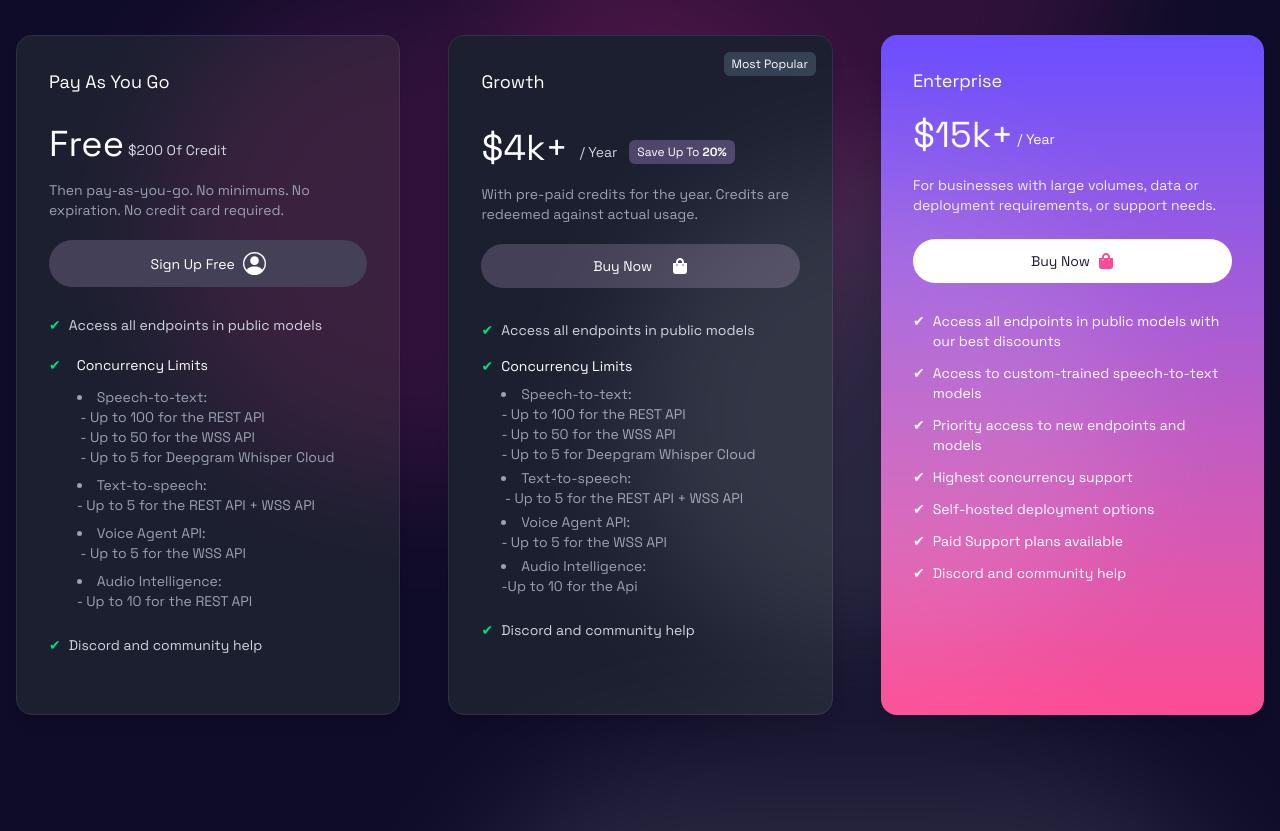
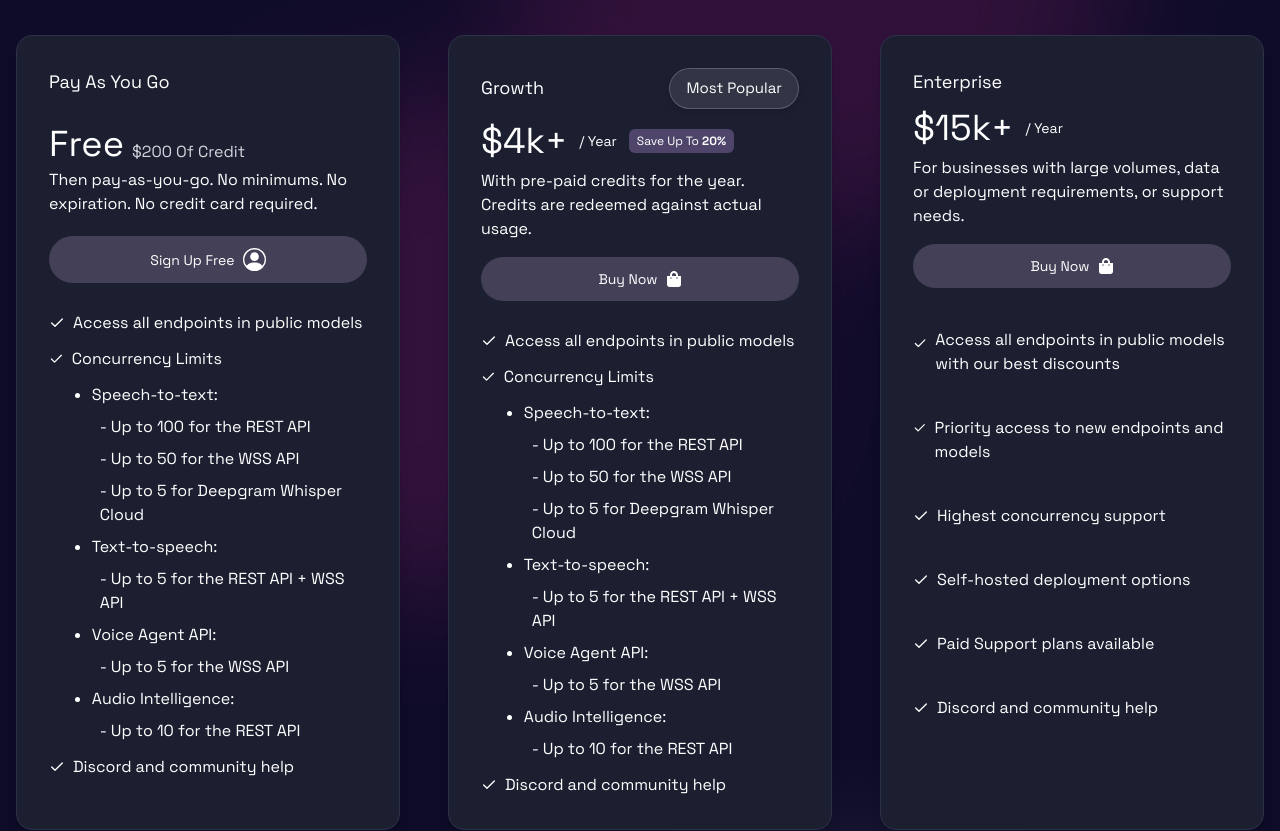
Before and after one commit to aniket1153/emailFinder, a React (Vite) app: page / in a window 1280 px wide. Shown: the part 1480-2311 px from the top of the page. Built offline with nearby package versions, Linux system fonts and the light colour scheme.

Commit message:
css will fixed

```diff
--- a/src/Components/SimplePlans.jsx
+++ b/src/Components/SimplePlans.jsx
@@ -1,7 +1,8 @@
 import React from "react";
 import {  FaArrowRight, FaShoppingBag } from "react-icons/fa";
 import { BsPersonCircle } from "react-icons/bs";
-
+ import { FiCheck  } from 'react-icons/fi';
+import { RxCross1 } from 'react-icons/rx';
 
 const SimplePlans = () => {
   return (
@@ -24,113 +25,146 @@ const SimplePlans = () => {
 
       {/* Cards Wrapper */}
       <div className="flex flex-col lg:flex-row gap-12 items-stretch justify-center relative">
-         <div className="absolute inset-0 z-0">
+        {/* Background Blur Effects */}
+        <div className="absolute inset-0 z-0">
+          <div className="absolute top-[-2%] left-[40%] w-96 h-96 rounded-full opacity-20 blur-3xl" />
+          <div className="absolute top-20 right-1 w-[600px] h-[500px] rounded-full opacity-15 blur-3xl" />
+          <div className="absolute bottom-[30%] left-[12.5%] w-[600px] h-[500px] bg-pink-500 rounded-full opacity-15 blur-3xl" />
+        </div>
 
-        <div className="absolute bottom-[35%] left-1/9 w-[700px] h-[500px]  bg-pink-500 rounded-full opacity-14 blur-3xl" />
-
-
-      </div>
         {/* CARD 1: Pay As You Go */}
-        <div className="flex flex-col min-h-[680px] bg-[#1b1f30] border border-[#2e3248] text-white rounded-2xl p-6 sm:p-8 w-full max-w-[400px] shadow-lg">
-          <h3 className="text-lg font-spaceGrotesk mb-7 relative">Pay As You Go</h3>
-          <div className="text-4xl font-spaceGrotesk mb-1 flex flew-row relative">Free <div className="text-sm text-gray-300 mb-4 mt-4 ml-1">$200 Of Credit</div></div>
-
-          <p className="text-sm text-gray-400 mb-5 font-inter relative">
+        <div className="flex group flex-col min-h-[680px] bg-[#1b1f30] border border-[#2e3248] hover:bg-gradient-to-b hover:from-[#6B4EFF] hover:to-[#FC4B94] text-white rounded-2xl p-6 sm:p-8 w-full max-w-[400px] shadow-lg transition-colors duration-300 relative z-10">
+          <h3 className="text-lg font-spaceGrotesk mb-7">Pay As You Go</h3>
+          <div className="text-4xl font-spaceGrotesk mb-1 flex items-center">
+            Free <span className="text-[1rem] text-gray-300 ml-2 mt-4">$200 Of Credit</span>
+          </div>
+          <p className="text-[1rem] text-white mb-5 font-inter">
             Then pay-as-you-go. No minimums. No expiration. No credit card required.
           </p>
-
-          <button className="w-full bg-[#444057] hover:bg-[#5d5970] transition-colors duration-200 text-white py-3 rounded-full font-inter flex items-center justify-center gap-2 text-sm mb-7 relative">
-            Sign Up Free <BsPersonCircle className="" size={23} />
+          <button className="w-full bg-[#444057] group-hover:bg-white group-hover:text-black transition-colors duration-200 py-3 rounded-full font-inter flex items-center justify-center gap-2 text-sm mb-7">
+            Sign Up Free <BsPersonCircle size={23} />
           </button>
-
-          <ul className="space-y-3 text-sm text-gray-300 relative">
+          <ul className="space-y-3 text-[1rem] font-inter">
             <li className="flex items-start gap-2">
-              <span className="text-green-400 font-inter mb-2">✔</span>
+              <FiCheck size={16} className="mt-1" />
               Access all endpoints in public models
             </li>
-            <li className="flex items-start gap-4">
-              <span className="text-green-400">✔</span>
-              <div className=" relative">
-                <div className="font-inter text-white mb-3 relative">Concurrency Limits</div>
-                <ul className="list-disc list-inside space-y-2 text-gray-400 font-inter mb-3 relative">
-                  <li>Speech-to-text: <br/> - Up to 100 for the REST API <br />  - Up to 50 for the WSS API <br /> - Up to 5 for Deepgram Whisper Cloud</li>
-                  <li>Text-to-speech: <br />- Up to 5 for the REST API + WSS API</li>
-                  <li>Voice Agent API: <br />  - Up to 5 for the WSS API</li>
-                  <li>Audio Intelligence: <br />- Up to 10 for the REST API</li>
+            <li className="flex items-start gap-2">
+              <FiCheck size={16} className="mt-1" />
+              <div>
+                <div className="mb-3">Concurrency Limits</div>
+                <ul className="list-disc ml-5 space-y-2">
+                  <li>Speech-to-text:</li>
+                  <div className="ml-2">- Up to 100 for the REST API</div>
+                  <div className="ml-2">- Up to 50 for the WSS API</div>
+                  <div className="ml-2">- Up to 5 for Deepgram Whisper Cloud</div>
+                  <li>Text-to-speech:</li>
+                  <div className="ml-2">- Up to 5 for the REST API + WSS API</div>
+                  <li>Voice Agent API:</li>
+                  <div className="ml-2">- Up to 5 for the WSS API</div>
+                  <li>Audio Intelligence:</li>
+                  <div className="ml-2">- Up to 10 for the REST API</div>
                 </ul>
               </div>
             </li>
             <li className="flex items-start gap-2">
-              <span className="text-green-400 font-inter">✔</span>
+              <FiCheck size={16} className="mt-1" />
               Discord and community help
             </li>
           </ul>
         </div>
 
         {/* CARD 2: Growth */}
-        <div className="flex flex-col min-h-[680px] bg-[#1b1f30] border border-[#2e3248] text-white rounded-2xl p-5 sm:p-8 w-full max-w-[400px] shadow-lg relative">
-          <div className="absolute top-4 right-4 bg-gray-700 text-xs px-2 py-1 rounded-md font-spaceGroteskmb">Most Popular</div>
-          <h3 className="text-lg font-spaceGrotesk mb-8 relative">Growth</h3>
+        <div className="flex group flex-col min-h-[680px] bg-[#1b1f30] border border-[#2e3248] hover:bg-gradient-to-b hover:from-[#6B4EFF] hover:to-[#FC4B94] text-white rounded-2xl p-6 sm:p-8 w-full max-w-[400px] shadow-lg transition-colors duration-300 relative z-10">
+          <div className="flex justify-between items-center mb-3">
+            <h3 className="text-lg font-spaceGrotesk">Growth</h3>
+            <div className="bg-white/10 backdrop-blur-md border border-white/20 text-[15px] px-4 py-2 rounded-3xl font-spaceGrotesk shadow-md">
+              Most Popular
+            </div>
+          </div>
           <div className="flex items-center gap-3 mb-2">
-            <div className="text-4xl font-spaceGrotesk mb-2 relative">$4k+</div>
-            <div className="text-sm text-gray-300">/ Year</div>
+            <div className="text-4xl font-spaceGrotesk">$4k+</div>
+            <div className="text-sm">/ Year</div>
             <div className="bg-[#4F456B] text-xs px-2 py-1 rounded-md">
               Save Up To <strong>20%</strong>
             </div>
           </div>
-          <p className="text-sm text-gray-400  font-inter mb-5 relative">
+          <p className="text-[1rem] font-inter mb-4">
             With pre-paid credits for the year. Credits are redeemed against actual usage.
           </p>
-          <button className="w-full relative bg-[#444057] hover:bg-[#5d5970] transition-colors duration-200 text-white py-3 rounded-full font-inter flex items-center justify-center gap-5 text-sm mb-8 ">
-            Buy Now <FaShoppingBag className="text-white text-base" />
+          <button className="w-full bg-[#444057] group-hover:bg-white group-hover:text-black transition-colors duration-200 py-3 rounded-full font-inter flex items-center justify-center gap-2 text-sm mb-7">
+            Buy Now <FaShoppingBag className="text-base" />
           </button>
-          <ul className="space-y-3 text-sm text-gray-300">
+          <ul className="space-y-3 text-[1rem] font-inter">
             <li className="flex items-start gap-2">
-              <span className="text-green-400 font-inter mb-1 relative">✔</span>
+              <FiCheck size={16} className="mt-1" />
               Access all endpoints in public models
             </li>
-            <li className="flex items-start gap-2 relative">
-              <span className="text-green-400 ">✔</span>
+            <li className="flex items-start gap-2">
+              <FiCheck size={16} className="mt-1" />
               <div>
-                <div className="font-inter text-white mb-2">Concurrency Limits</div>
-                <ul className="list-disc list-inside space-y-1 text-gray-400 font-inter mb-3">
-                  <li className="relative">Speech-to-text: <br />- Up to 100 for the REST API <br />- Up to 50 for the WSS API  <br />- Up to 5 for Deepgram Whisper Cloud</li>
-                  <li className="relative">Text-to-speech: <br /> - Up to 5 for the REST API + WSS API</li>
-                  <li className="relative">Voice Agent API: <br />- Up to 5 for the WSS API</li>
-                  <li className="relative">Audio Intelligence:  <br /> -Up to 10 for the Api</li>
+                <div className="mb-3">Concurrency Limits</div>
+                <ul className="list-disc ml-5 space-y-2">
+                  <li>Speech-to-text:</li>
+                  <div className="ml-2">- Up to 100 for the REST API</div>
+                  <div className="ml-2">- Up to 50 for the WSS API</div>
+                  <div className="ml-2">- Up to 5 for Deepgram Whisper Cloud</div>
+                  <li>Text-to-speech:</li>
+                  <div className="ml-2">- Up to 5 for the REST API + WSS API</div>
+                  <li>Voice Agent API:</li>
+                  <div className="ml-2">- Up to 5 for the WSS API</div>
+                  <li>Audio Intelligence:</li>
+                  <div className="ml-2">- Up to 10 for the REST API</div>
                 </ul>
               </div>
             </li>
             <li className="flex items-start gap-2">
-              <span className="text-green-400 font-inter">✔</span>
+              <FiCheck size={16} className="mt-1" />
               Discord and community help
             </li>
           </ul>
         </div>
 
         {/* CARD 3: Enterprise */}
-        <div className="flex flex-col min-h-[680px] bg-gradient-to-b from-[#6B4EFF] to-[#FC4B94] text-white rounded-2xl p-6 sm:p-8 w-full max-w-[400px] shadow-lg relative">
-          <div className="absolute inset-0 z-0">
-<div className="absolute top-32 right-35 w-[500px] h-[500px] bg-white rounded-full opacity-10 blur-3xl" />
+        <div className="flex group flex-col min-h-[680px] bg-[#1b1f30] border border-[#2e3248] hover:bg-gradient-to-b hover:from-[#6B4EFF] hover:to-[#FC4B94] text-white rounded-2xl p-6 sm:p-8 w-full max-w-[400px] shadow-lg transition-colors duration-300 relative z-10">
+          <div className="flex justify-between items-center mb-3">
+            <h3 className="text-lg font-spaceGrotesk">Enterprise</h3>
           </div>
-          <h3 className="text-lg font-spaceGroteskmb mb-5 relative">Enterprise</h3>
-          <div className="text-4xl font-spaceGroteskmb mb-5 flex flex-row relative">$15k+ <div className="text-sm text-white font-inter mt-3.5 ml-1">/ Year</div></div>
-
-
-          <p className="text-sm text-white/90 mb-6 font-inter relative">
+          <div className="flex items-center gap-3 mb-2">
+            <div className="text-4xl font-spaceGrotesk">$15k+</div>
+            <div className="text-sm">/ Year</div>
+          </div>
+          <p className="text-[1rem] font-inter mb-4">
             For businesses with large volumes, data or deployment requirements, or support needs.
           </p>
-          <button className="w-full relative bg-white hover:bg-gray-100 transition-colors duration-200 text-[#1E1B34] py-3 rounded-full font-inter text-sm flex items-center justify-center gap-2 mb-7">
-            Buy Now <FaShoppingBag className="text-[#FC4B94] text-base" />
+          <button className="w-full bg-[#444057] group-hover:bg-white group-hover:text-black transition-colors duration-200 py-3 rounded-full font-inter flex items-center justify-center gap-2 text-sm mb-10">
+            Buy Now <FaShoppingBag className="text-base" />
           </button>
-          <ul className="space-y-3 text-sm text-white font-inter relative">
-            <li className="flex items-start gap-2 relative"><span>✔</span> Access all endpoints in public models with our best discounts</li>
-            <li className="flex items-start gap-2"><span>✔</span> Access to custom-trained speech-to-text models</li>
-            <li className="flex items-start gap-2"><span>✔</span> Priority access to new endpoints and models</li>
-            <li className="flex items-start gap-2"><span>✔</span> Highest concurrency support</li>
-            <li className="flex items-start gap-2"><span>✔</span> Self-hosted deployment options</li>
-            <li className="flex items-start gap-2"><span>✔</span> Paid Support plans available</li>
-            <li className="flex items-start gap-2"><span>✔</span> Discord and community help</li>
+          <ul className="space-y-10 text-[1rem] font-inter">
+            <li className="flex items-start gap-2">
+              <FiCheck size={23} className="mt-1" />
+              Access all endpoints in public models with our best discounts
+            </li>
+            <li className="flex items-start gap-2">
+              <FiCheck size={16} className="mt-1" />
+              Priority access to new endpoints and models
+            </li>
+            <li className="flex items-start gap-2">
+              <FiCheck size={16} className="mt-1" />
+              Highest concurrency support
+            </li>
+            <li className="flex items-start gap-2">
+              <FiCheck size={16} className="mt-1" />
+              Self-hosted deployment options
+            </li>
+            <li className="flex items-start gap-2">
+              <FiCheck size={16} className="mt-1" />
+              Paid Support plans available
+            </li>
+            <li className="flex items-start gap-2 mt-2">
+              <FiCheck size={16} className="mt-1" />
+              Discord and community help
+            </li>
           </ul>
         </div>
       </div>
--- a/src/pages/Pricing.jsx
+++ b/src/pages/Pricing.jsx
@@ -106,7 +106,7 @@ const [activeIndex, setActiveIndex] = useState(null);
   };
   return (
    <div className='w-[100%]'>
-     <div className='w-full  text-white py-20 px-4 md:px-12 font-sans'>
+     <div className='w-full  text-white py-20 px-4 md:px-12 lg:px-12 font-sans'>
         <div className=" text-white mb-10 lg:ml-18">
         <h2 className="text-4xl md:text-4xl font-spaceGrotesk mb-2">
           Simple Plans, Powerful Results
@@ -146,15 +146,15 @@ const [activeIndex, setActiveIndex] = useState(null);
           <div className="mb-3">Concurrency Limits</div>
           <ul className="list-disc ml-5 space-y-2">
             <li>Speech-to-text:</li>
-            <div className="ml-4">- Up to 100 for the REST API</div>
-            <div className="ml-4">- Up to 50 for the WSS API</div>
-            <div className="ml-4">- Up to 5 for Deepgram Whisper Cloud</div>
+            <div className="ml-2">- Up to 100 for the REST API</div>
+            <div className="ml-2">- Up to 50 for the WSS API</div>
+            <div className="ml-2">- Up to 5 for Deepgram Whisper Cloud</div>
             <li>Text-to-speech:</li>
-            <div className="ml-4">- Up to 5 for the REST API + WSS API</div>
+            <div className="ml-2">- Up to 5 for the REST API + WSS API</div>
             <li>Voice Agent API:</li>
-            <div className="ml-4">- Up to 5 for the WSS API</div>
+            <div className="ml-2">- Up to 5 for the WSS API</div>
             <li>Audio Intelligence:</li>
-            <div className="ml-4">- Up to 10 for the REST API</div>
+            <div className="ml-2">- Up to 10 for the REST API</div>
           </ul>
         </div>
       </li>
@@ -197,15 +197,15 @@ const [activeIndex, setActiveIndex] = useState(null);
           <div className="mb-3">Concurrency Limits</div>
           <ul className="list-disc ml-5 space-y-2">
             <li>Speech-to-text:</li>
-            <div className="ml-4">- Up to 100 for the REST API</div>
-            <div className="ml-4">- Up to 50 for the WSS API</div>
-            <div className="ml-4">- Up to 5 for Deepgram Whisper Cloud</div>
+            <div className="ml-2">- Up to 100 for the REST API</div>
+            <div className="ml-2">- Up to 50 for the WSS API</div>
+            <div className="ml-2">- Up to 5 for Deepgram Whisper Cloud</div>
             <li>Text-to-speech:</li>
-            <div className="ml-4">- Up to 5 for the REST API + WSS API</div>
+            <div className="ml-2">- Up to 5 for the REST API + WSS API</div>
             <li>Voice Agent API:</li>
-            <div className="ml-4">- Up to 5 for the WSS API</div>
+            <div className="ml-2">- Up to 5 for the WSS API</div>
             <li>Audio Intelligence:</li>
-            <div className="ml-4">- Up to 10 for the REST API</div>
+            <div className="ml-2">- Up to 10 for the REST API</div>
           </ul>
         </div>
       </li>
@@ -228,12 +228,12 @@ const [activeIndex, setActiveIndex] = useState(null);
     <p className="text-[1rem] font-inter mb-4">
       For businesses with large volumes, data or deployment requirements, or support needs.
     </p>
-    <button className="w-full bg-[#444057] group-hover:bg-white group-hover:text-black transition-colors duration-200 py-3 rounded-full font-inter flex items-center justify-center gap-2 text-sm mb-7">
+    <button className="w-full bg-[#444057] group-hover:bg-white group-hover:text-black transition-colors duration-200 py-3 rounded-full font-inter flex items-center justify-center gap-2 text-sm mb-10">
       Buy Now <FaShoppingBag className="text-base" />
     </button>
-    <ul className="space-y-3 text-[1rem] font-inter">
+    <ul className="space-y-10 text-[1rem] font-inter">
       <li className="flex items-start gap-2">
-        <FiCheck size={16} className="mt-1" />
+        <FiCheck size={23} className="mt-1" />
         Access all endpoints in public models with our best discounts
       </li>
       <li className="flex items-start gap-2">
@@ -252,7 +252,7 @@ const [activeIndex, setActiveIndex] = useState(null);
         <FiCheck size={16} className="mt-1" />
         Paid Support plans available
       </li>
-      <li className="flex items-start gap-2">
+      <li className="flex items-start gap-2 mt-2">
         <FiCheck size={16} className="mt-1" />
         Discord and community help
       </li>
@@ -276,18 +276,17 @@ const [activeIndex, setActiveIndex] = useState(null);
     </div>
        </div>
 
-          <div className="flex flex-col gap-3 relative">
+          <div className="flex flex-col gap-3 relative z-10">
   <div className="absolute inset-0 z-0">
-        <div className="absolute top-[-2%] left-[40%] w-96 h-96  rounded-full opacity-20 blur-3xl" />
+    <div className="absolute top-[-2%] left-[40%] w-96 h-96 rounded-full opacity-20 blur-3xl" />
     <div className="absolute top-20 right-10 w-80 h-80 rounded-full opacity-25 blur-3xl" />
     <div className="absolute bottom-[5%] left-1/12 w-[600px] h-[550px] bg-white rounded-full opacity-6 blur-3xl" />
+  </div>
 
-
-      </div>
   {faqs.map((faq, index) => (
     <div
       key={index}
-                className={`px-6 py-4 transition-all duration-300 border-b border-b-[#3F4550] relative ${activeIndex === index ? ' relative' : ''}`}
+      className={`px-6 py-4 transition-all duration-300 border-b border-b-[#3F4550] relative ${activeIndex === index ? 'relative' : ''}`}
     >
       <div
         className="flex items-center justify-between cursor-pointer"
@@ -309,9 +308,8 @@ const [activeIndex, setActiveIndex] = useState(null);
       )}
     </div>
   ))}
+</div>
 
-
-          </div>
 
           <div className="mt-10 flex justify-center">
             <button className="bg-[#2E2F4E] text-white text-xs px-6 py-2 rounded-full border border-[#5A5B73] hover:bg-[#3a3c5a]">
```
Lines whose indentation alone changed are shown as unchanged.
